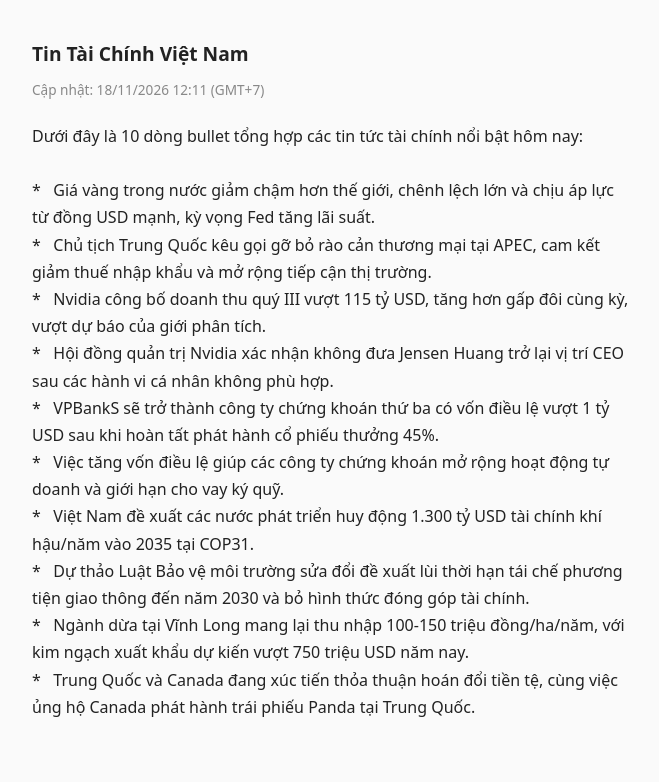
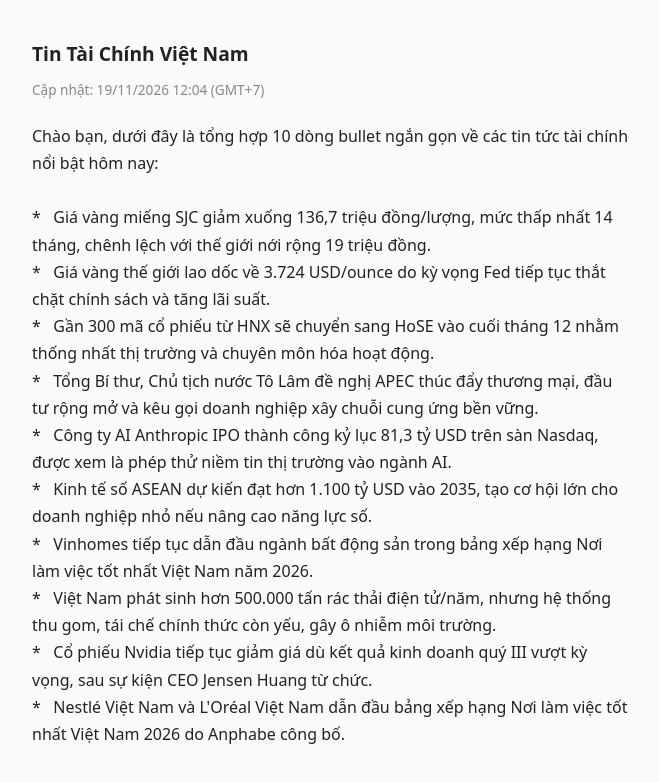
Before and after one commit to mario-nshm/papers, a plain HTML site: page index.html in a window 1280 px wide. Shown: the whole page, without its empty margins (308-967 px from the left). Drawn offline with Linux system fonts and the light colour scheme.

Commit message:
Update 2026-11-19

```diff
--- a/index.html
+++ b/index.html
@@ -13,18 +13,18 @@
 </head>
 <body>
 <h1>Tin Tài Chính Việt Nam</h1>
-<div class="date">Cập nhật: 18/11/2026 12:11 (GMT+7)</div>
-<div class="content">Dưới đây là 10 dòng bullet tổng hợp các tin tức tài chính nổi bật hôm nay:
+<div class="date">Cập nhật: 19/11/2026 12:04 (GMT+7)</div>
+<div class="content">Chào bạn, dưới đây là tổng hợp 10 dòng bullet ngắn gọn về các tin tức tài chính nổi bật hôm nay:
 
-*   Giá vàng trong nước giảm chậm hơn thế giới, chênh lệch lớn và chịu áp lực từ đồng USD mạnh, kỳ vọng Fed tăng lãi suất.
-*   Chủ tịch Trung Quốc kêu gọi gỡ bỏ rào cản thương mại tại APEC, cam kết giảm thuế nhập khẩu và mở rộng tiếp cận thị trường.
-*   Nvidia công bố doanh thu quý III vượt 115 tỷ USD, tăng hơn gấp đôi cùng kỳ, vượt dự báo của giới phân tích.
-*   Hội đồng quản trị Nvidia xác nhận không đưa Jensen Huang trở lại vị trí CEO sau các hành vi cá nhân không phù hợp.
-*   VPBankS sẽ trở thành công ty chứng khoán thứ ba có vốn điều lệ vượt 1 tỷ USD sau khi hoàn tất phát hành cổ phiếu thưởng 45%.
-*   Việc tăng vốn điều lệ giúp các công ty chứng khoán mở rộng hoạt động tự doanh và giới hạn cho vay ký quỹ.
-*   Việt Nam đề xuất các nước phát triển huy động 1.300 tỷ USD tài chính khí hậu/năm vào 2035 tại COP31.
-*   Dự thảo Luật Bảo vệ môi trường sửa đổi đề xuất lùi thời hạn tái chế phương tiện giao thông đến năm 2030 và bỏ hình thức đóng góp tài chính.
-*   Ngành dừa tại Vĩnh Long mang lại thu nhập 100-150 triệu đồng/ha/năm, với kim ngạch xuất khẩu dự kiến vượt 750 triệu USD năm nay.
-*   Trung Quốc và Canada đang xúc tiến thỏa thuận hoán đổi tiền tệ, cùng việc ủng hộ Canada phát hành trái phiếu Panda tại Trung Quốc.</div>
+*   Giá vàng miếng SJC giảm xuống 136,7 triệu đồng/lượng, mức thấp nhất 14 tháng, chênh lệch với thế giới nới rộng 19 triệu đồng.
+*   Giá vàng thế giới lao dốc về 3.724 USD/ounce do kỳ vọng Fed tiếp tục thắt chặt chính sách và tăng lãi suất.
+*   Gần 300 mã cổ phiếu từ HNX sẽ chuyển sang HoSE vào cuối tháng 12 nhằm thống nhất thị trường và chuyên môn hóa hoạt động.
+*   Tổng Bí thư, Chủ tịch nước Tô Lâm đề nghị APEC thúc đẩy thương mại, đầu tư rộng mở và kêu gọi doanh nghiệp xây chuỗi cung ứng bền vững.
+*   Công ty AI Anthropic IPO thành công kỷ lục 81,3 tỷ USD trên sàn Nasdaq, được xem là phép thử niềm tin thị trường vào ngành AI.
+*   Kinh tế số ASEAN dự kiến đạt hơn 1.100 tỷ USD vào 2035, tạo cơ hội lớn cho doanh nghiệp nhỏ nếu nâng cao năng lực số.
+*   Vinhomes tiếp tục dẫn đầu ngành bất động sản trong bảng xếp hạng Nơi làm việc tốt nhất Việt Nam năm 2026.
+*   Việt Nam phát sinh hơn 500.000 tấn rác thải điện tử/năm, nhưng hệ thống thu gom, tái chế chính thức còn yếu, gây ô nhiễm môi trường.
+*   Cổ phiếu Nvidia tiếp tục giảm giá dù kết quả kinh doanh quý III vượt kỳ vọng, sau sự kiện CEO Jensen Huang từ chức.
+*   Nestlé Việt Nam và L'Oréal Việt Nam dẫn đầu bảng xếp hạng Nơi làm việc tốt nhất Việt Nam 2026 do Anphabe công bố.</div>
 </body>
 </html>
```
